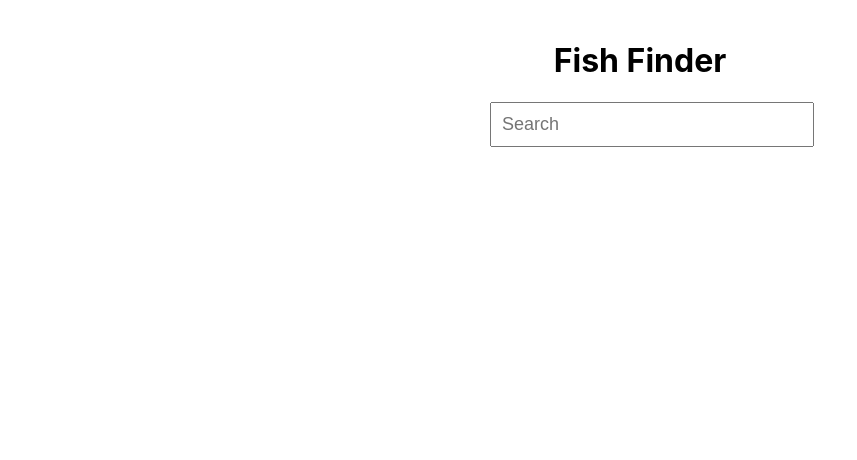
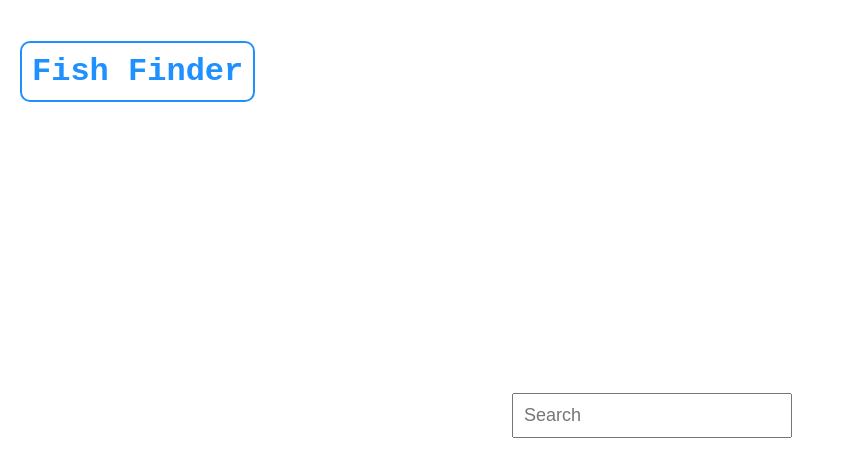
Before and after one commit to ntmack1/Fish-Finder----SE-491-Spring-2024, a React (Create React App) app in the folder fish-finder/frontend/: page / in a window 1280 px wide. Shown: the top 460 px of the page, without its empty margins (0-857 px from the left). Built offline with nearby package versions, Linux system fonts and the light colour scheme.

Commit message:
Further stylistic changes

```diff
--- a/fish-finder/frontend/src/FishSearch.css
+++ b/fish-finder/frontend/src/FishSearch.css
@@ -1,10 +1,13 @@
 .FishSearch {
-    text-align: center;
+    display: flex;
+    flex-direction: column;
+    justify-content: center; /* Align items vertically in the center */
+    height: 100vh; /* Take up the full height of the viewport */
     padding: 20px;
 }
 
 .FishSearch.fish-found {
-    text-align: left;
+    justify-content: flex-start; /* Align items to the start after a fish is found */
 }
 
 .FishSearch form {
@@ -21,15 +24,23 @@
 
 .FishSearch.fish-found form {
     position: absolute;
-    top: 20px;
-    right: 20px;
+    top: 60px; /* Move the form down to avoid overlapping with the title */
+    right: 50px; /* Move the form to the right */
     text-align: right;
-    max-width: none;
+    max-width: 200px; /* Make the form smaller */
 }
 
 .title {
+    position: absolute;
+    left: 20px;
+    top: 20px;
     font-size: 2em;
     font-weight: bold;
+    color: #1E90FF;
+    border: 2px solid #1E90FF;
+    padding: 10px;
+    border-radius: 10px;
+    font-family: 'Courier New', Courier, monospace;
 }
 
 .error {
@@ -37,7 +48,7 @@
 }
 
 .fish-info {
-    margin: 0 auto;
     max-width: 600px;
     text-align: left;
+    padding-top: 100px; /* Add space at the top to avoid overlapping with the title */
 }
```
Also changed, not shown: 1 other file (tests, documents, lock files or other folders).
